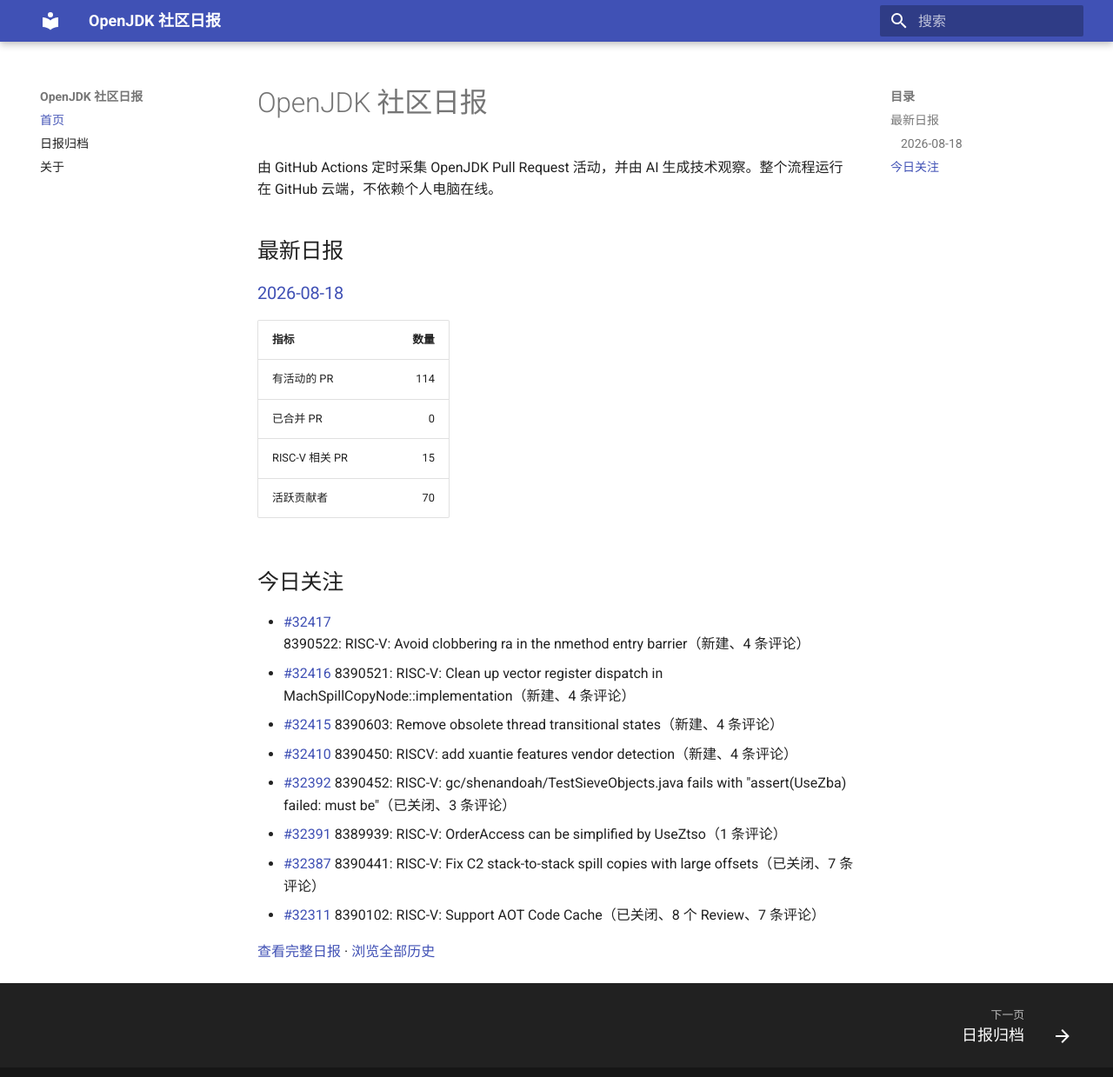
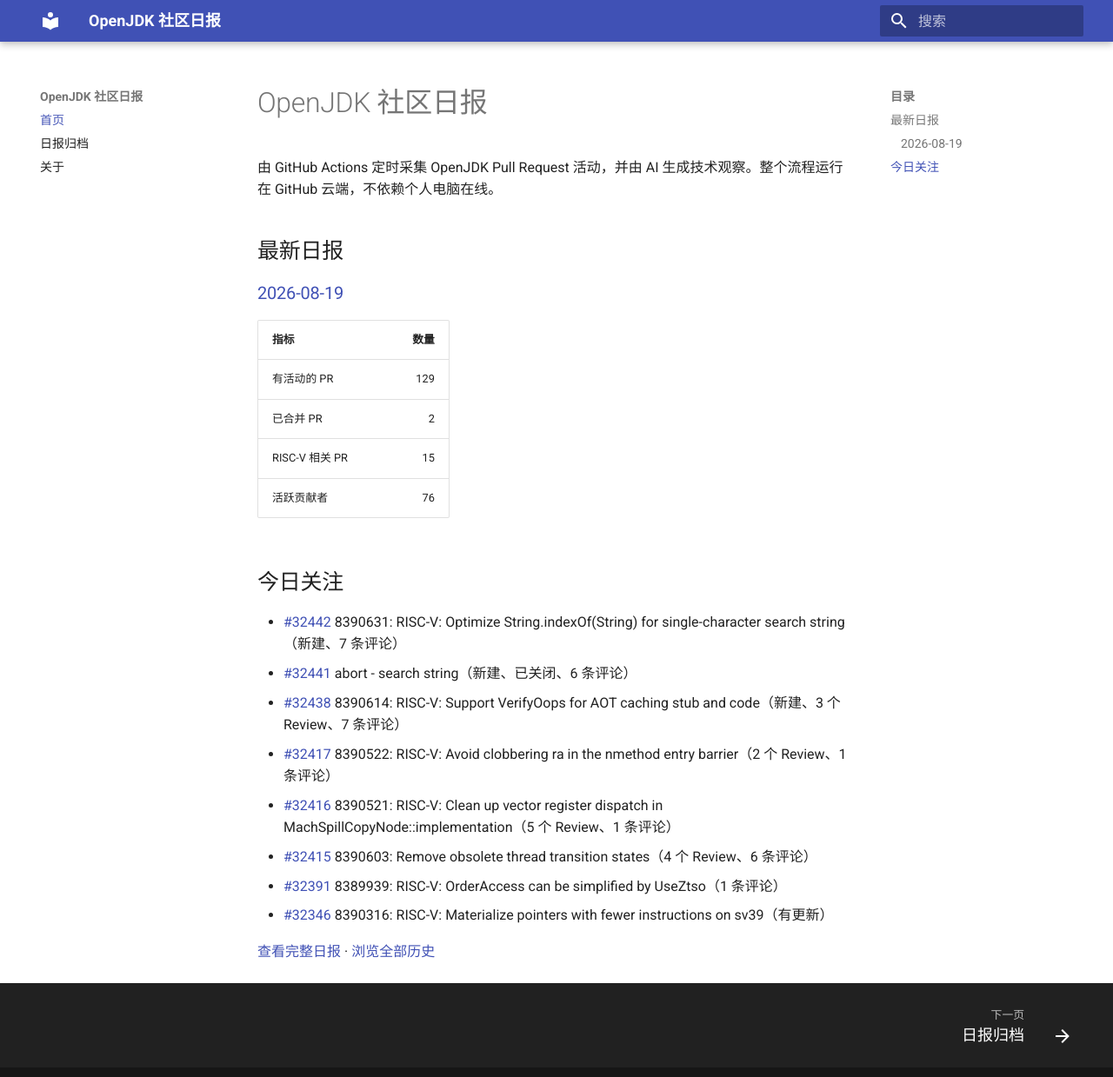
Before and after one commit to DingliZhang/openjdk-daily, an MkDocs documentation site: the page built from docs/index.md, in a window 1280 px wide and 1252 px high. Shown: the top 1239 px of the window at 87% size. Built offline with MkDocs 1.6.1 and Material for MkDocs 9.7.7, drawn with Linux system fonts in a browser that asks for light colours.

Commit message:
report: add OpenJDK daily report

```diff
--- a/docs/index.md
+++ b/docs/index.md
@@ -4,24 +4,24 @@
 
 ## 最新日报
 
-### [2026-08-18](reports/2026/2026-08-18.md)
+### [2026-08-19](reports/2026/2026-08-19.md)
 
 | 指标 | 数量 |
 |---|---:|
-| 有活动的 PR | 114 |
-| 已合并 PR | 0 |
+| 有活动的 PR | 129 |
+| 已合并 PR | 2 |
 | RISC-V 相关 PR | 15 |
-| 活跃贡献者 | 70 |
+| 活跃贡献者 | 76 |
 
 ## 今日关注
 
-- [#32417](https://github.com/openjdk/jdk/pull/32417) 8390522: RISC-V: Avoid clobbering ra in the nmethod entry barrier（新建、4 条评论）
-- [#32416](https://github.com/openjdk/jdk/pull/32416) 8390521: RISC-V: Clean up vector register dispatch in MachSpillCopyNode::implementation（新建、4 条评论）
-- [#32415](https://github.com/openjdk/jdk/pull/32415) 8390603: Remove obsolete thread transitional states（新建、4 条评论）
-- [#32410](https://github.com/openjdk/jdk/pull/32410) 8390450: RISCV: add xuantie features vendor detection（新建、4 条评论）
-- [#32392](https://github.com/openjdk/jdk/pull/32392) 8390452: RISC-V: gc/shenandoah/TestSieveObjects.java fails with "assert(UseZba) failed: must be"（已关闭、3 条评论）
+- [#32442](https://github.com/openjdk/jdk/pull/32442) 8390631: RISC-V: Optimize String.indexOf(String) for single-character search string（新建、7 条评论）
+- [#32441](https://github.com/openjdk/jdk/pull/32441) abort - search string（新建、已关闭、6 条评论）
+- [#32438](https://github.com/openjdk/jdk/pull/32438) 8390614: RISC-V: Support VerifyOops for AOT caching stub and code（新建、3 个 Review、7 条评论）
+- [#32417](https://github.com/openjdk/jdk/pull/32417) 8390522: RISC-V: Avoid clobbering ra in the nmethod entry barrier（2 个 Review、1 条评论）
+- [#32416](https://github.com/openjdk/jdk/pull/32416) 8390521: RISC-V: Clean up vector register dispatch in MachSpillCopyNode::implementation（5 个 Review、1 条评论）
+- [#32415](https://github.com/openjdk/jdk/pull/32415) 8390603: Remove obsolete thread transition states（4 个 Review、6 条评论）
 - [#32391](https://github.com/openjdk/jdk/pull/32391) 8389939: RISC-V: OrderAccess can be simplified by UseZtso（1 条评论）
-- [#32387](https://github.com/openjdk/jdk/pull/32387) 8390441: RISC-V: Fix C2 stack-to-stack spill copies with large offsets（已关闭、7 条评论）
-- [#32311](https://github.com/openjdk/jdk/pull/32311) 8390102: RISC-V: Support AOT Code Cache（已关闭、8 个 Review、7 条评论）
+- [#32346](https://github.com/openjdk/jdk/pull/32346) 8390316: RISC-V: Materialize pointers with fewer instructions on sv39（有更新）
 
-[查看完整日报](reports/2026/2026-08-18.md) · [浏览全部历史](reports/index.md)
+[查看完整日报](reports/2026/2026-08-19.md) · [浏览全部历史](reports/index.md)
```
Also changed, not shown: docs/reports/2026/2026-08-19.md (added, +224 -0 lines), docs/reports/index.md (+2 -1 lines), 2 other files.
